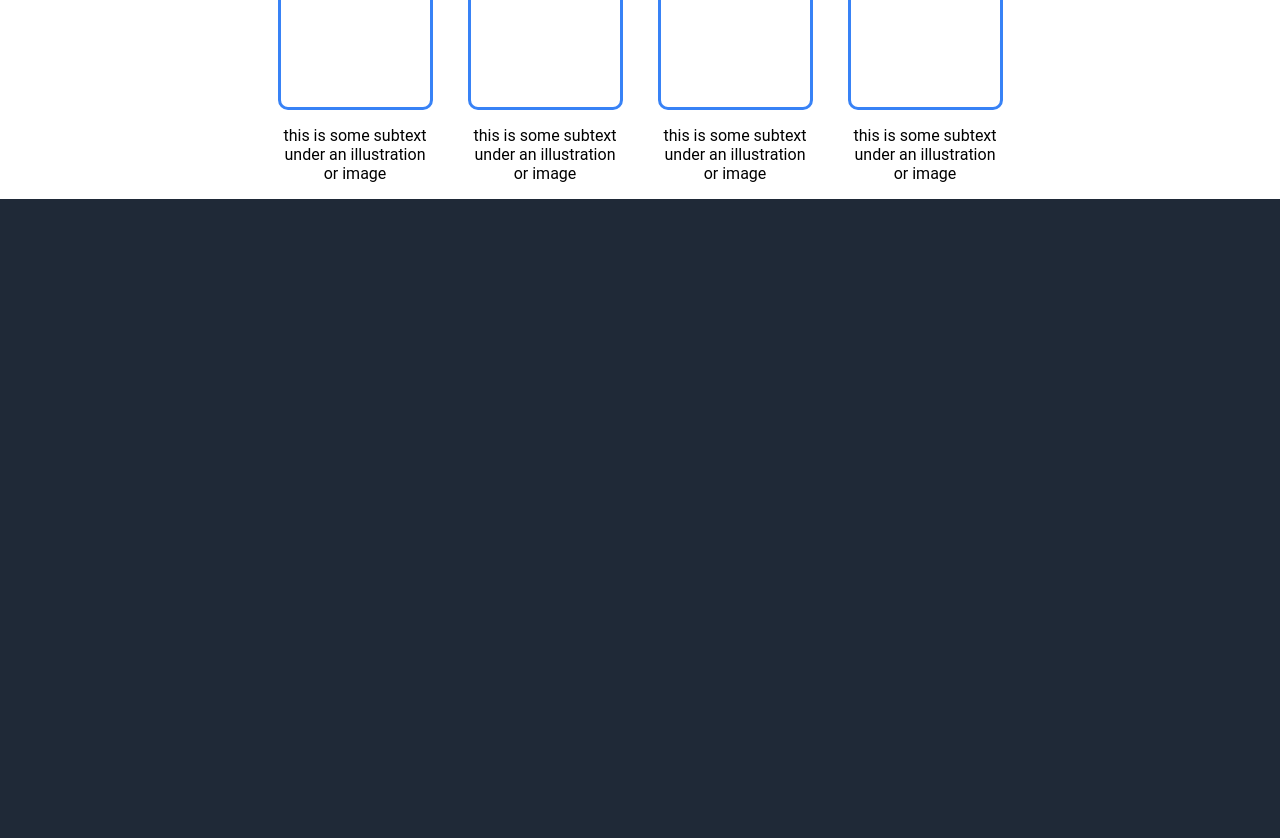
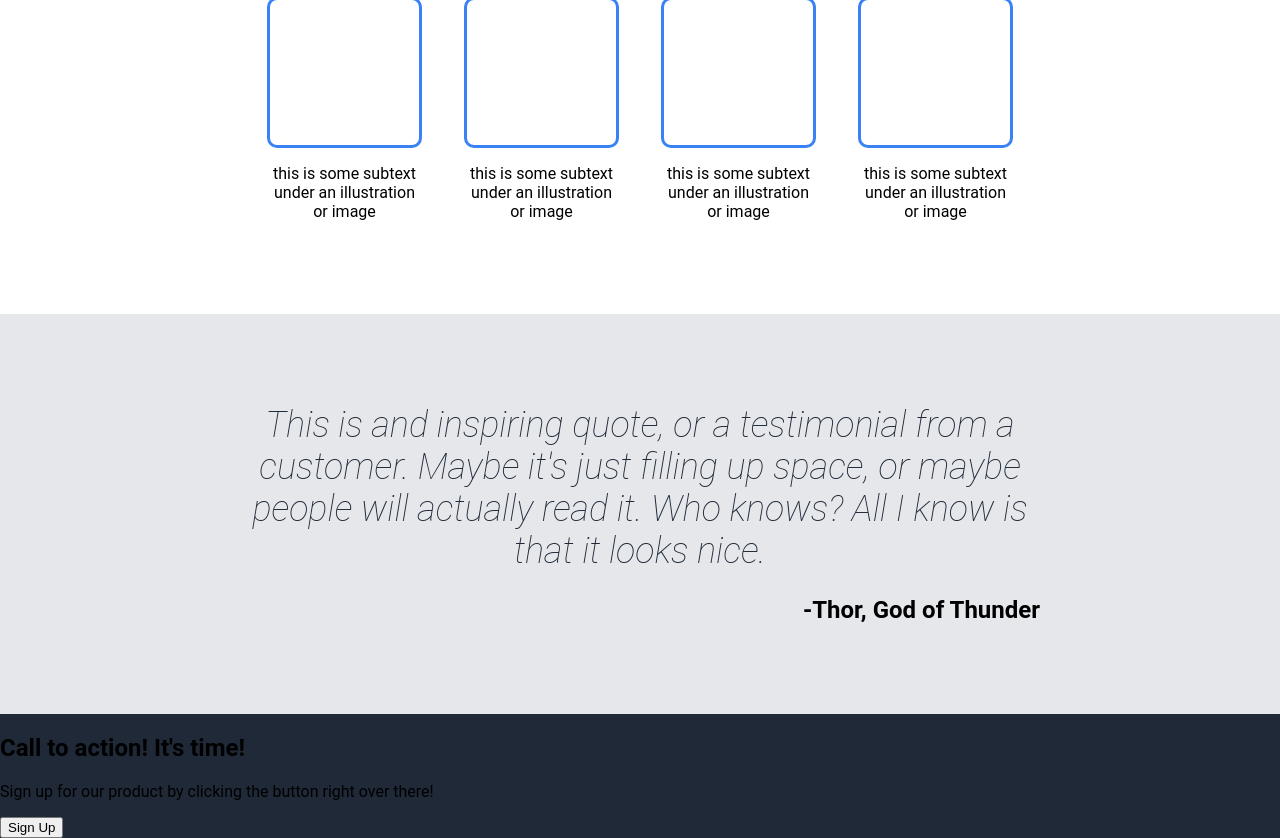
Before and after one commit to JermuH92/landing-page, a plain HTML site: page index.html in a window 1280 px wide. Shown: the part 587-1425 px from the top of the page. Before the commit the page ends 800 px from the top, so only its background shows below. Drawn offline with Linux system fonts and the light colour scheme.

Commit message:
Finish quote section structure and styling

```diff
--- a/index.html
+++ b/index.html
@@ -63,15 +63,23 @@
       </section>
 
       <!-- Quote Section -->
-      <section>
+      <section class="quote">
         <div class="quote-container">
-
+          <div class="quote-wrapper">
+            <p class="quote-text">This is and inspiring quote, or a testimonial from a customer.
+            Maybe it's just filling up space, or maybe people will
+            actually read it. Who knows? All I know is that it looks nice.</p>
+            <p class="quote-signature"><strong>-Thor, God of Thunder</strong></p>
+          </div>
         </div>
       </section>
 
-      <section>
+      <!-- Call to Action Section -->
+      <section class="call-to-action">
         <div class="call-to-action-container">
-
+          <h2 class="call-header">Call to action! It's time!</h2>
+          <p class="call-subtext">Sign up for our product by clicking the button right over there!</p>
+          <button class="call-signup">Sign Up</button>
         </div>
       </section>
   </main>
--- a/styles/styles.css
+++ b/styles/styles.css
@@ -103,7 +103,7 @@ body {
 
 .info-header {
   position: relative;
-  top: 24px;
+  top: 64px;
   margin-top: 8%;
   margin-bottom: 3%;
   text-align: center;
@@ -114,10 +114,12 @@ body {
 }
 
 .info-container {
+  margin-top: 6%;
+  padding-bottom: 6%;
   background-color: white;
   display: flex;
   justify-content: center;
-  gap: 35px;
+  gap: 42px;
 }
 
 .multi-wrapper {
@@ -136,3 +138,41 @@ body {
   border: 3px solid #3882f6;
   border-radius: 10px;
 }
+
+/* QUOTE SECTION */
+
+.quote {
+  background-color: #E5E7EB;
+  padding-top: 24px;
+}
+
+.quote-wrapper {
+  display: flex;
+  flex-direction: column;
+  height: auto;
+  width: auto;
+  max-width: 800px;
+}
+
+.quote-container {
+  background-color: #E5E7EB;
+  display: flex;
+  justify-content: center;
+  padding: 30px;
+}
+
+.quote-text {
+  text-align: center;
+  font-size: 36px;
+  font-style: italic;
+  font-weight: lighter;
+  color: #1F2937;
+  background-color: #E5E7EB;
+}
+
+.quote-signature {
+  position: relative;
+  bottom: 36px;
+  text-align: right;
+  font-size: 24px;
+}
```
